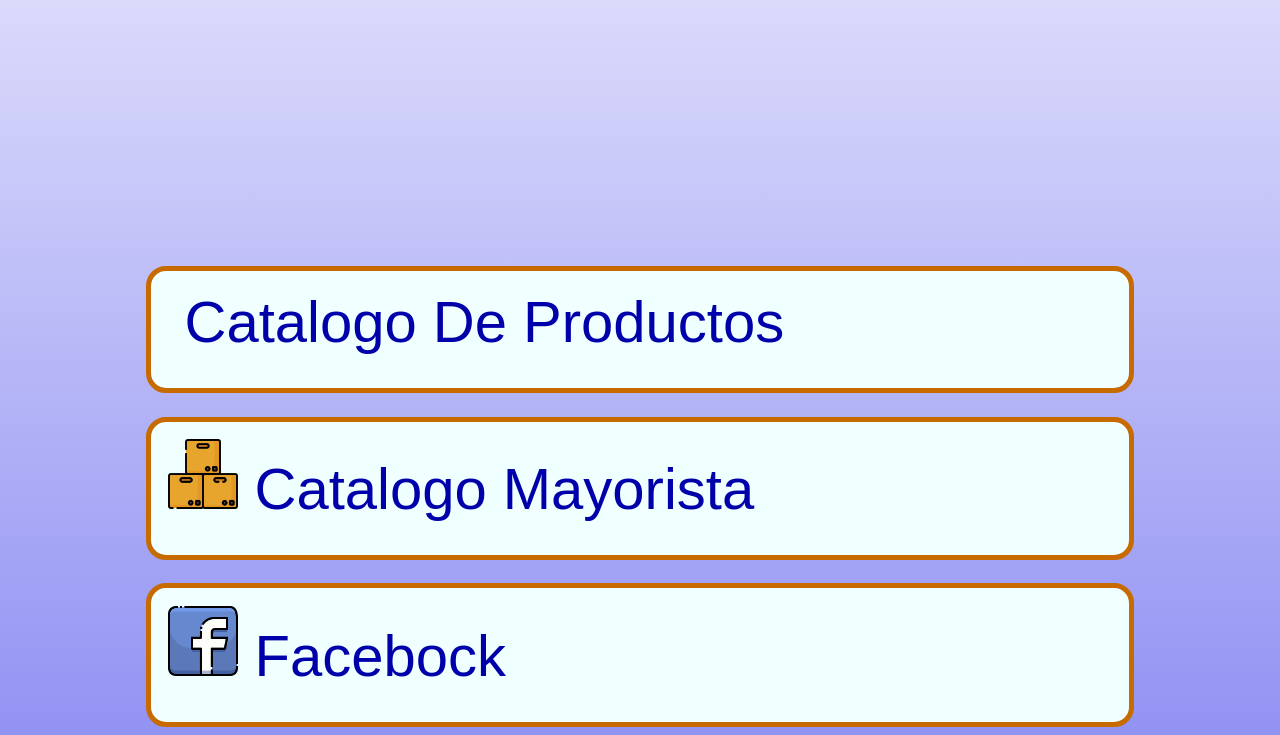
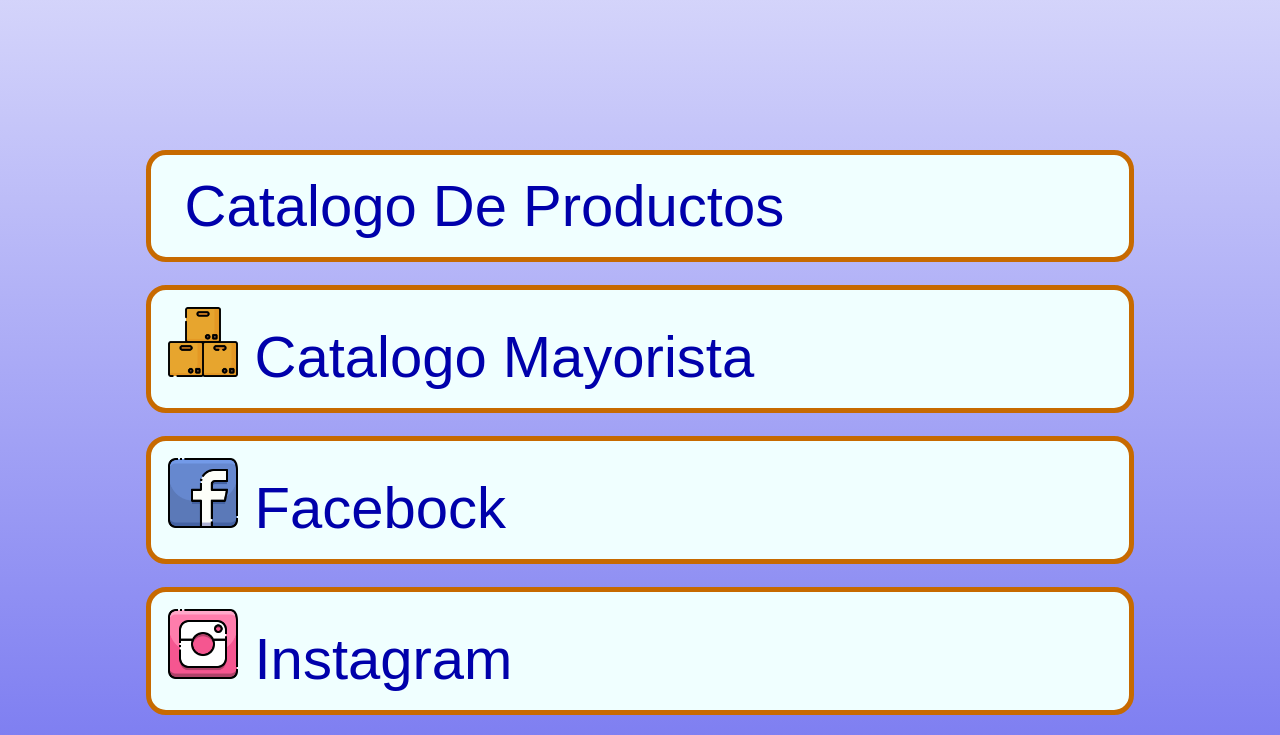
Before and after one commit to Cfuenmayor90/maxiTodoVentas, a plain HTML site: page index.html in a window 1280 px wide. Shown: the part 340-1075 px from the top of the page. Drawn offline with Linux system fonts and the light colour scheme.

Commit message:
Add files via upload

```diff
--- a/stilo.css
+++ b/stilo.css
@@ -23,7 +23,7 @@
 justify-content: center;
     height: 500px;
     width: 450px;
-    margin: auto auto 200px auto;
+    margin: auto auto 100px auto;
     text-align: left;
 }
 .aBtn{
@@ -59,8 +59,8 @@ justify-content: center;
     justify-content: center;
     height: auto;
     width: 80%;
-    height: 1000px;
-    margin: 300px auto 1000px auto;
+    height: 700px;
+    margin: 200px auto 1000px auto;
     text-align: left;
 }
 .imgBtn{
```
